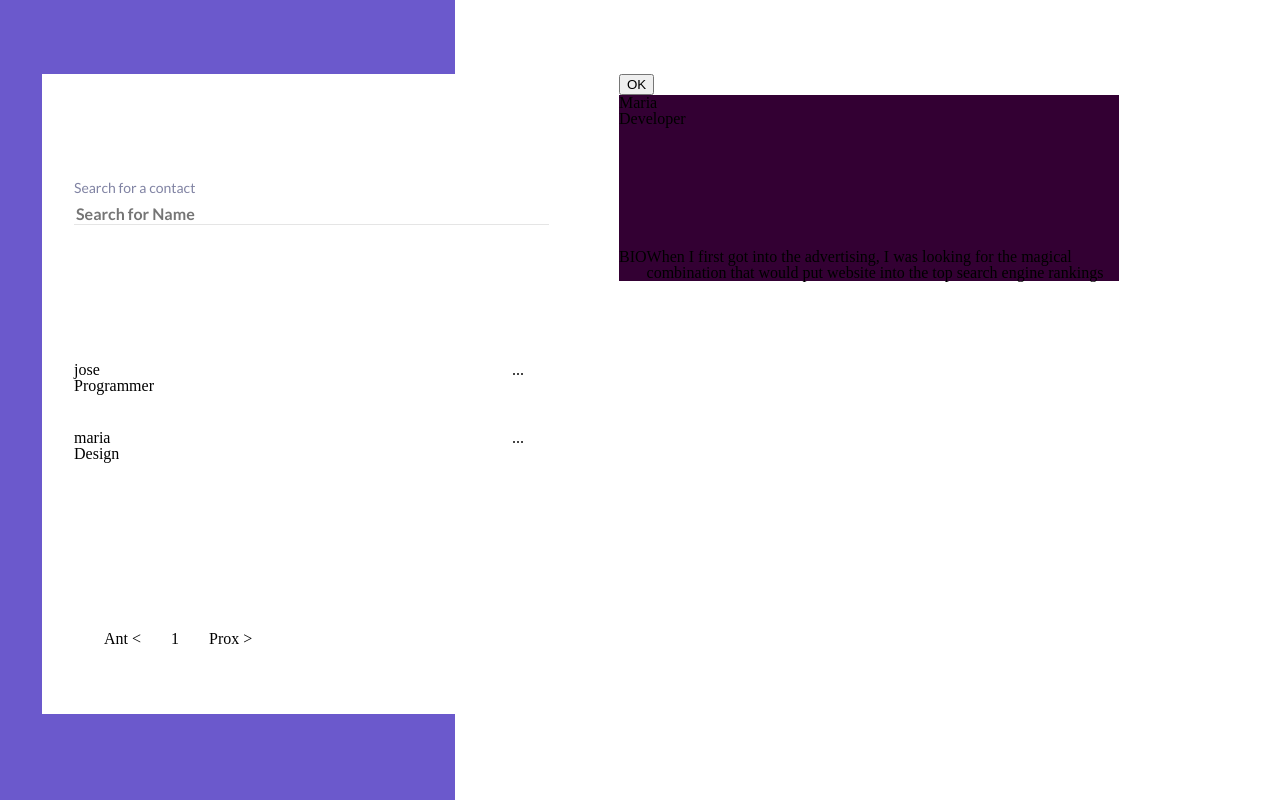
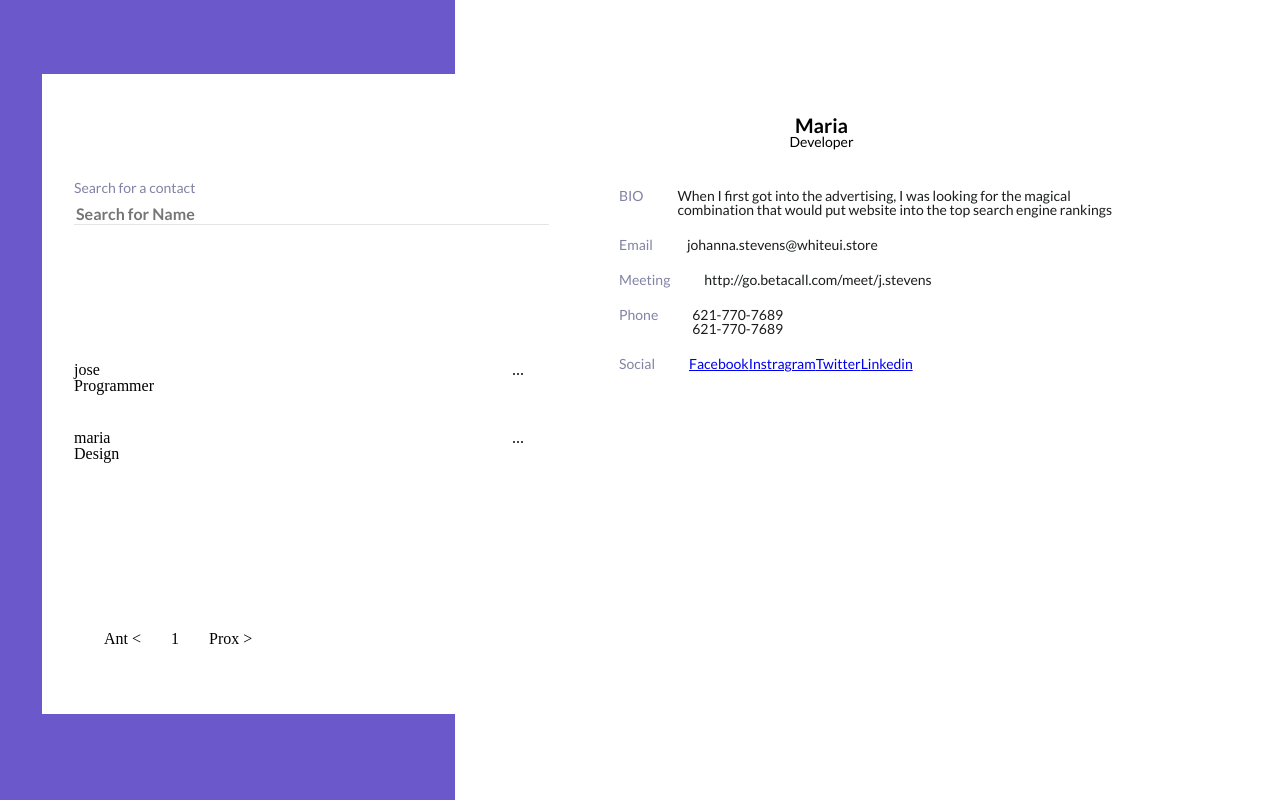
Before and after one commit to WesleyVitor/Contact-list, a Next.js app: page / in a window 1280 px wide. Built offline with nearby package versions, Linux system fonts and the light colour scheme.

Commit message:
add: style of contact unique

```diff
--- a/components/ContactUnique/index.tsx
+++ b/components/ContactUnique/index.tsx
@@ -1,23 +1,53 @@
 import React from "react";
-import { Header, Info, LineInfo, MainAside, Table } from "./styles";
-
+import { Header, Info, Caption, MainAside } from "./styles";
+import Link from "next/link";
 const ContactUnique: React.FC = () => {
     return (
         <MainAside>
             <Header>
-                <p>Maria</p>
-                <p>Developer</p>
+                <p className="name">Maria</p>
+                <p className="job">Developer</p>
             </Header>
-            <Table>
-                <LineInfo>
-                    <Info>BIO</Info>
-                    <Info>
-                        When I first got into the advertising, I was looking for
-                        the magical combination that would put website into the
-                        top search engine rankings
-                    </Info>
-                </LineInfo>
-            </Table>
+            <div className="line">
+                <Caption>BIO</Caption>
+                <Info>
+                    When I first got into the advertising, I was looking for the
+                    magical combination that would put website into the top
+                    search engine rankings
+                </Info>
+            </div>
+            <div className="line">
+                <Caption>Email</Caption>
+                <Info>johanna.stevens@whiteui.store</Info>
+            </div>
+            <div className="line">
+                <Caption>Meeting</Caption>
+                <Info> http://go.betacall.com/meet/j.stevens</Info>
+            </div>
+            <div className="line">
+                <Caption>Phone</Caption>
+                <Info>
+                    <div>621-770-7689 </div>
+                    621-770-7689
+                </Info>
+            </div>
+            <div className="line">
+                <Caption>Social</Caption>
+                <Info>
+                    <Link href="#">
+                        <a>Facebook</a>
+                    </Link>
+                    <Link href="#">
+                        <a>Instragram</a>
+                    </Link>
+                    <Link href="#">
+                        <a>Twitter</a>
+                    </Link>
+                    <Link href="#">
+                        <a>Linkedin</a>
+                    </Link>
+                </Info>
+            </div>
         </MainAside>
     );
 };
--- a/components/ContactUnique/styles.ts
+++ b/components/ContactUnique/styles.ts
@@ -2,22 +2,40 @@ import styled from "styled-components";
 
 export const MainAside = styled.aside`
     max-width: 500px;
-    background: #330033;
+    font-family: "Lato", sans-serif;
+
+    & .line {
+        display: flex;
+        margin-bottom: 21px;
+    }
 `;
 
 export const Header = styled.header`
     width: 405px;
     height: 115px;
+    display: flex;
+    flex-direction: column;
+    align-items: center;
+    justify-content: center;
+    font-family: "Lato", sans-serif;
+    & .name {
+        font-family: "Lato", sans-serif;
+        font-weight: 700;
+        font-size: 20px;
+    }
+
+    & .job {
+        font-size: 14px;
+    }
 `;
 
-export const Table = styled.table`
-    margin-top: 39px;
+export const Caption = styled.p`
+    margin-right: 34px;
+    font-size: 14px;
+    color: #8083a3;
 `;
 
-export const LineInfo = styled.tr`
-    margin-bottom: 21px;
+export const Info = styled.p`
+    font-size: 14px;
+    color: #1a1c1d;
 `;
-
-export const Info = styled.td`
-    margin-right: 34px;
-`;
--- a/pages/index.tsx
+++ b/pages/index.tsx
@@ -12,10 +12,7 @@ const index: React.FC = () => {
     return (
         <Container>
             <ListContact contactsPerPage={8} contacts={contacts} />
-            <div>
-                <button>OK</button>
-                <ContactUnique />
-            </div>
+            <ContactUnique />
         </Container>
     );
 };
```
